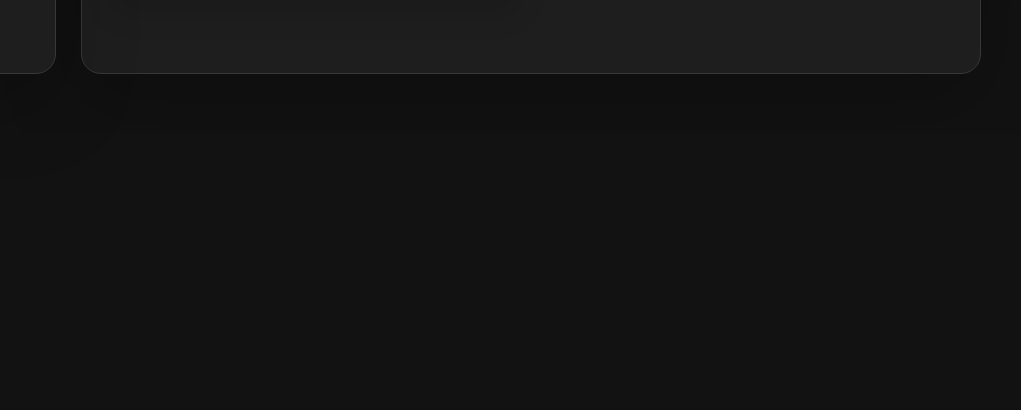
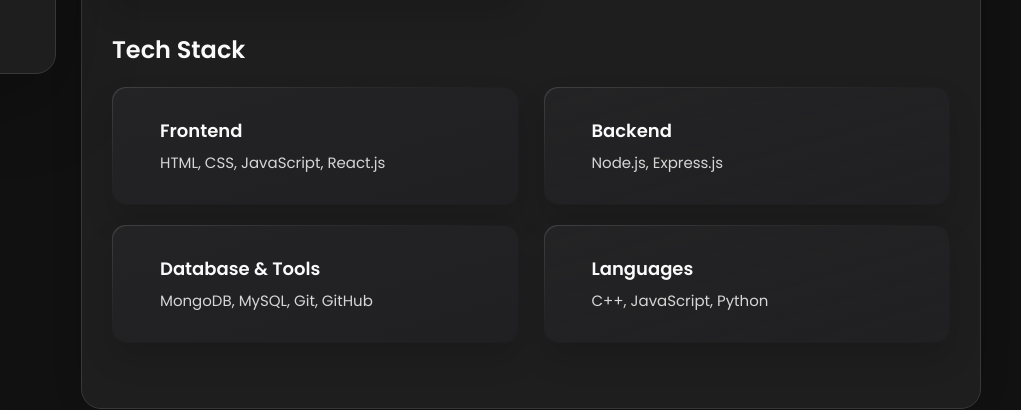
Before and after one commit to Saarim02/Personal-Portfolio, a plain HTML site: page index.html in a window 1280 px wide. Shown: the part 740-1150 px from the top of the page, 259-1280 px from the left. Before the commit the page ends 874 px from the top, so only its background shows below. Drawn offline with nearby package versions, Linux system fonts and the light colour scheme.

Commit message:
Update index.html

```diff
--- a/index.html
+++ b/index.html
@@ -303,6 +303,77 @@
 
         </section>
 
+        <!-- Tech Stack Section -->
+        <section class="service">
+
+          <h3 class="h3 service-title">Tech Stack</h3>
+
+          <ul class="service-list">
+
+            <li class="service-item">
+
+              <div class="service-icon-box">
+              </div>
+
+              <div class="service-content-box">
+                <h4 class="h4 service-item-title">Frontend</h4>
+
+                <p class="service-item-text">
+                  HTML, CSS, JavaScript, React.js
+                </p>
+              </div>
+
+            </li>
+
+            <li class="service-item">
+
+              <div class="service-icon-box">
+              </div>
+
+              <div class="service-content-box">
+                <h4 class="h4 service-item-title">Backend</h4>
+
+                <p class="service-item-text">
+                  Node.js, Express.js
+                </p>
+              </div>
+
+            </li>
+
+            <li class="service-item">
+
+              <div class="service-icon-box">
+              </div>
+
+              <div class="service-content-box">
+                <h4 class="h4 service-item-title">Database & Tools</h4>
+
+                <p class="service-item-text">
+                  MongoDB, MySQL, Git, GitHub
+                </p>
+              </div>
+
+            </li>
+
+            <li class="service-item">
+
+              <div class="service-icon-box">
+              </div>
+
+              <div class="service-content-box">
+                <h4 class="h4 service-item-title">Languages</h4>
+
+                <p class="service-item-text">
+                  C++, JavaScript, Python
+                </p>
+              </div>
+
+            </li>
+
+          </ul>
+
+        </section>
+
 
         <!--
           - testimonials modal
```
